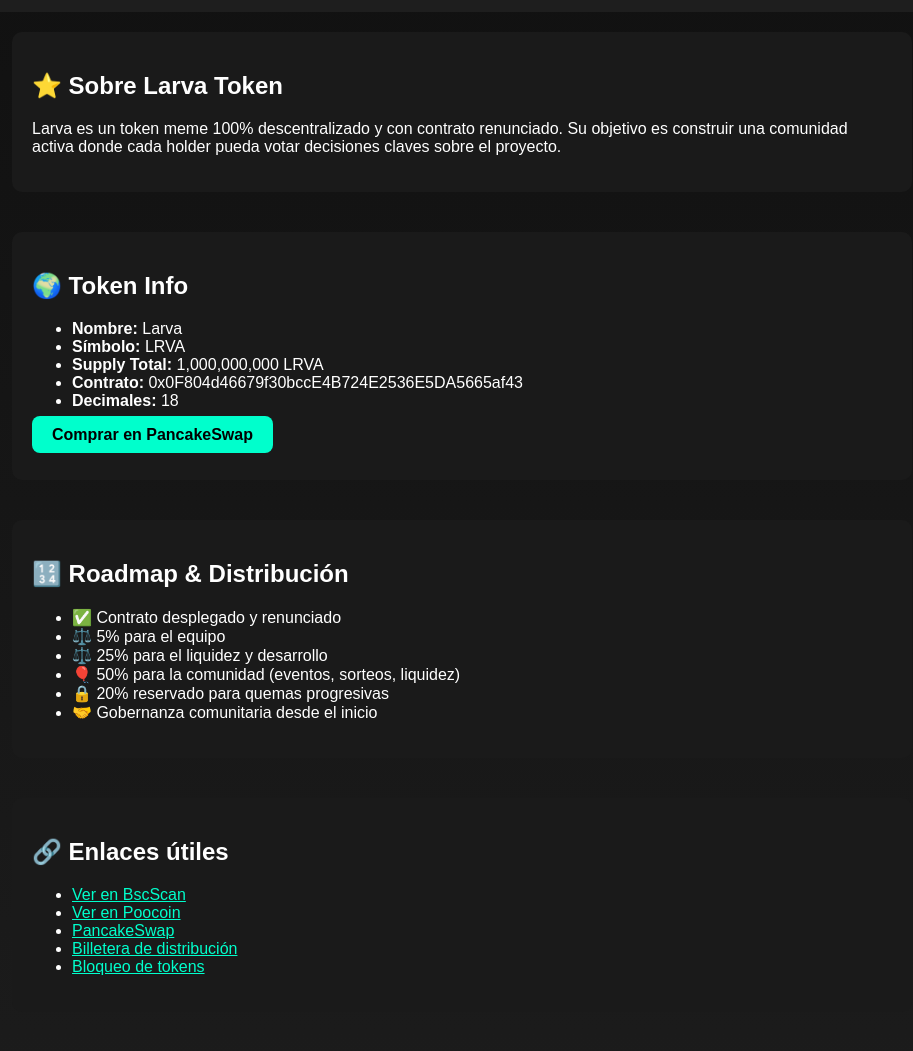
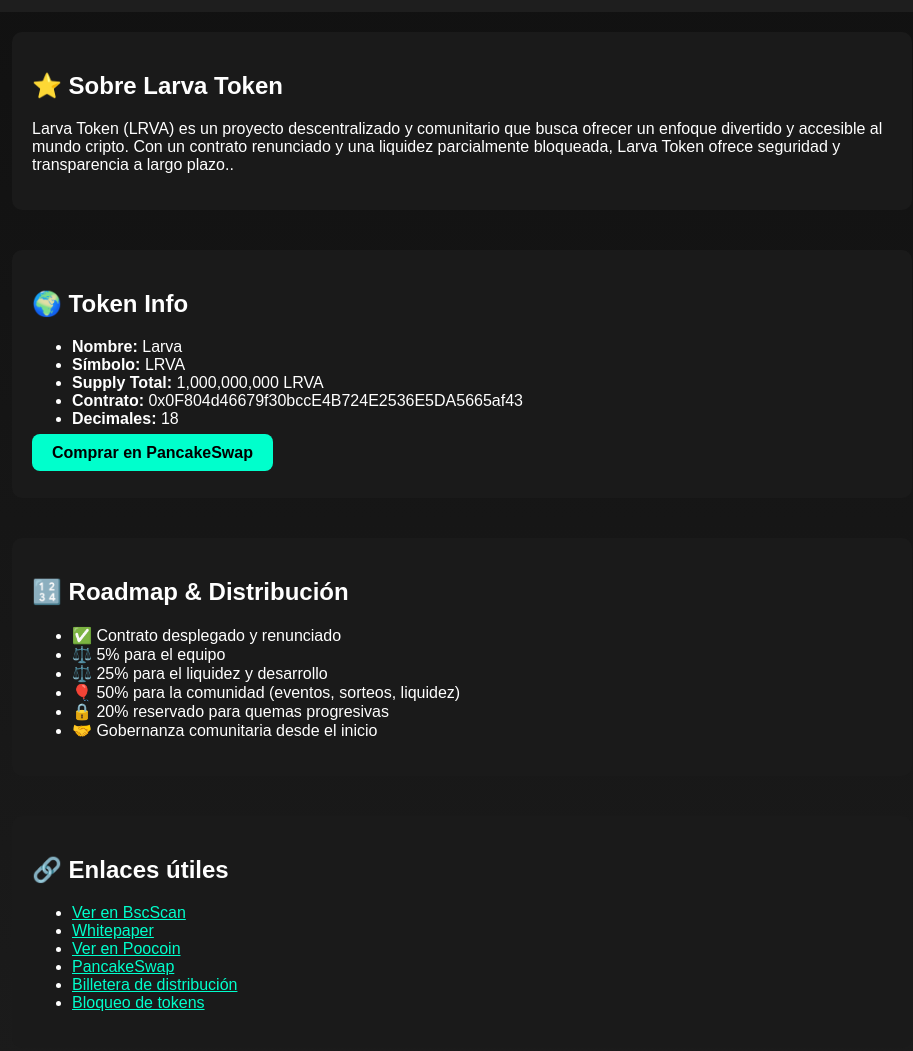
Before and after one commit to LarvaToken/larvatoken.github.com, a plain HTML site: page index.html in a window 1280 px wide. Shown: the part 240-1291 px from the top of the page, without its empty margins (178-1091 px from the left). Drawn offline with Linux system fonts and the light colour scheme.

Commit message:
Update index.html

```diff
--- a/index.html
+++ b/index.html
@@ -77,7 +77,7 @@
   <div class="container">
     <section>
       <h2>⭐ Sobre Larva Token</h2>
-      <p>Larva es un token meme 100% descentralizado y con contrato renunciado. Su objetivo es construir una comunidad activa donde cada holder pueda votar decisiones claves sobre el proyecto.</p>
+      <p>Larva Token (LRVA) es un proyecto descentralizado y comunitario que busca ofrecer un enfoque divertido y accesible al mundo cripto. Con un contrato renunciado y una liquidez parcialmente bloqueada, Larva Token ofrece seguridad y transparencia a largo plazo..</p>
     </section>
 
     <section>
@@ -108,6 +108,7 @@
       <h2>🔗 Enlaces útiles</h2>
       <ul>
         <li><a href="https://bscscan.com/token/0x0F804d46679f30bccE4B724E2536E5DA5665af43" target="_blank">Ver en BscScan</a></li>
+        <li><a href="https://docs.google.com/document/d/1-lSALUvP1iQ9zt53TGEjOVf2X5lgn8In" target="_blank">Whitepaper</a></li>
         <li><a href="https://poocoin.app/tokens/0x0F804d46679f30bccE4B724E2536E5DA5665af43" target="_blank">Ver en Poocoin</a></li>
         <li><a href="https://pancakeswap.finance/swap?outputCurrency=0x0F804d46679f30bccE4B724E2536E5DA5665af43" target="_blank">PancakeSwap</a></li>
         <li><a href="https://bscscan.com/address/0xA0BD58E61957664456baBC862a7f566389f6E59E" target="_blank">Billetera de distribución</a></li>
```
